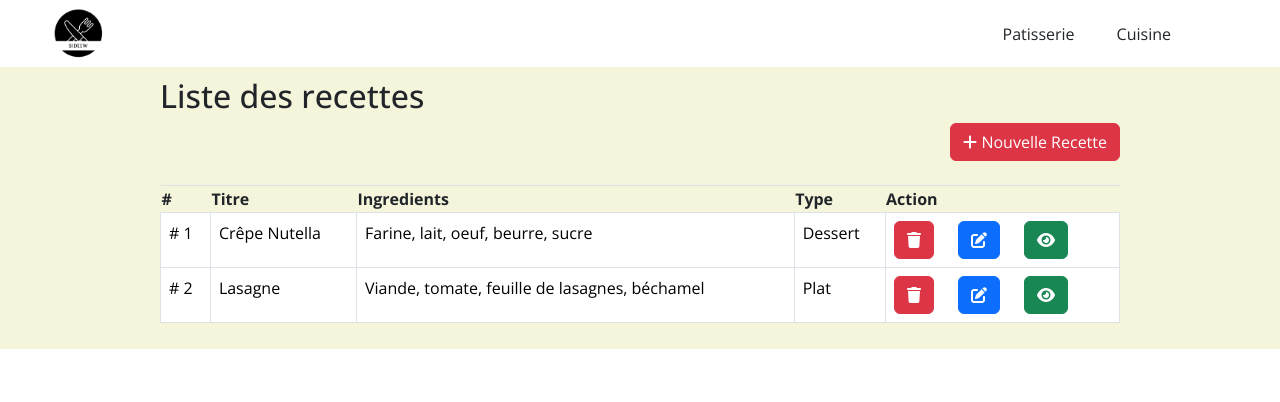
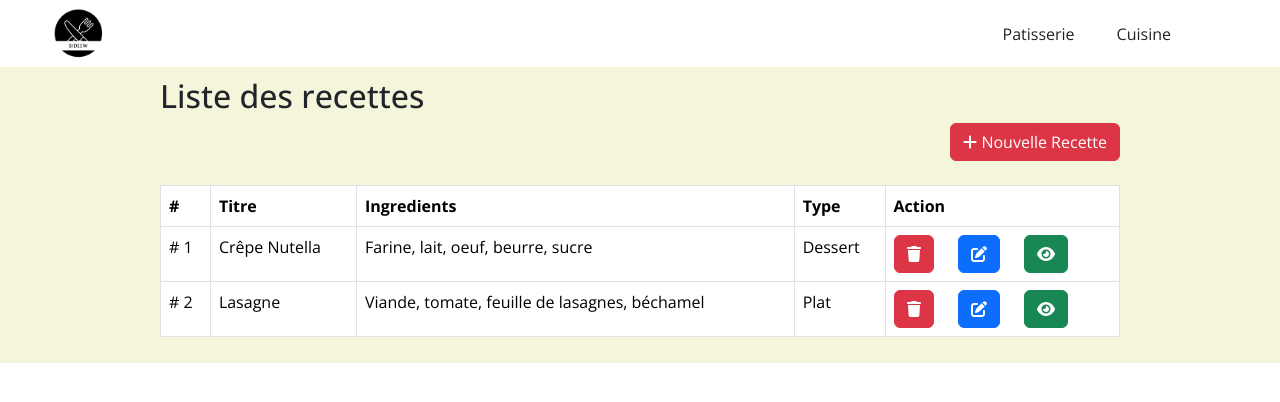
Before and after one commit to medbankole97/gestion-recette-frontEnd, a Vue app: page /recette-list in a window 1280 px wide. Shown: the top 402 px of the page. Built offline with nearby package versions, Linux system fonts and the light colour scheme; a web font is replaced by a local one.

Commit message:
Corrected list recipes

```diff
--- a/src/components/recettes/ListeRecette.vue
+++ b/src/components/recettes/ListeRecette.vue
@@ -17,11 +17,13 @@
     <div class="contact-list-table">
       <table class="table table-hover table-bordered">
         <thead>
+          <tr>
           <th scope="col">#</th>
           <th scope="col">Titre</th>
           <th scope="col">Ingredients</th>
           <th scope="col">Type</th>
           <th scope="col">Action</th>
+          </tr>
         </thead>
         <tbody>
           <tr v-if="store.recettes.length === 0">
@@ -48,7 +50,8 @@
         </tbody>
       </table>
 
-      <div v-if="isVisible" class="modal fade" id="exampleModal" tabindex="-1" aria-labelledby="exampleModalLabel" aria-hidden="true">
+      <div v-if="isVisible" class="modal fade" id="exampleModal" tabindex="-1" aria-labelledby="exampleModalLabel"
+        aria-hidden="true">
         <div class="modal-dialog">
           <div class="modal-content">
             <div class="modal-header">
```
Also changed, not shown: package.json (+4 -4 lines), 1 other file (tests, documents, lock files or other folders).
